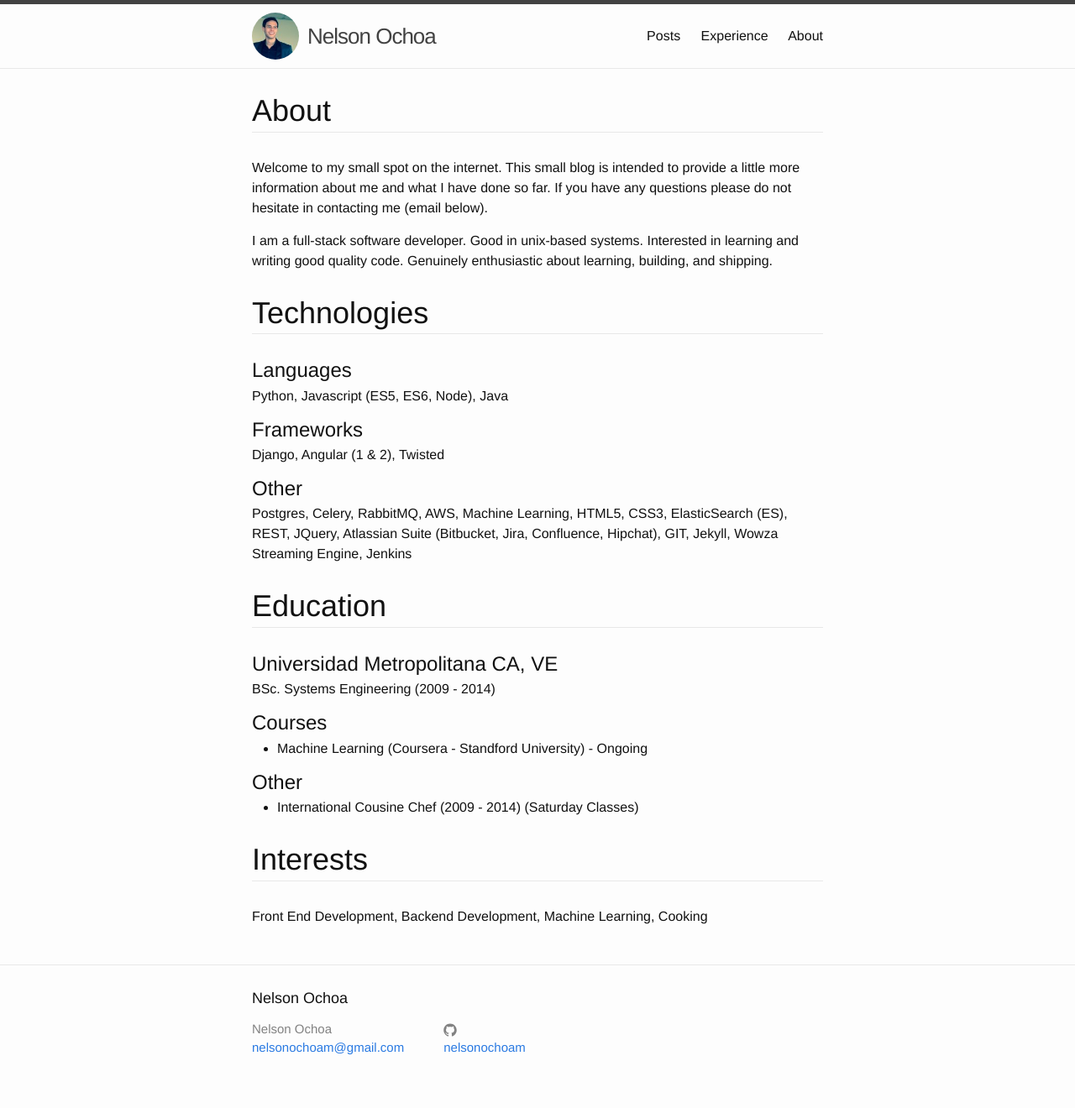
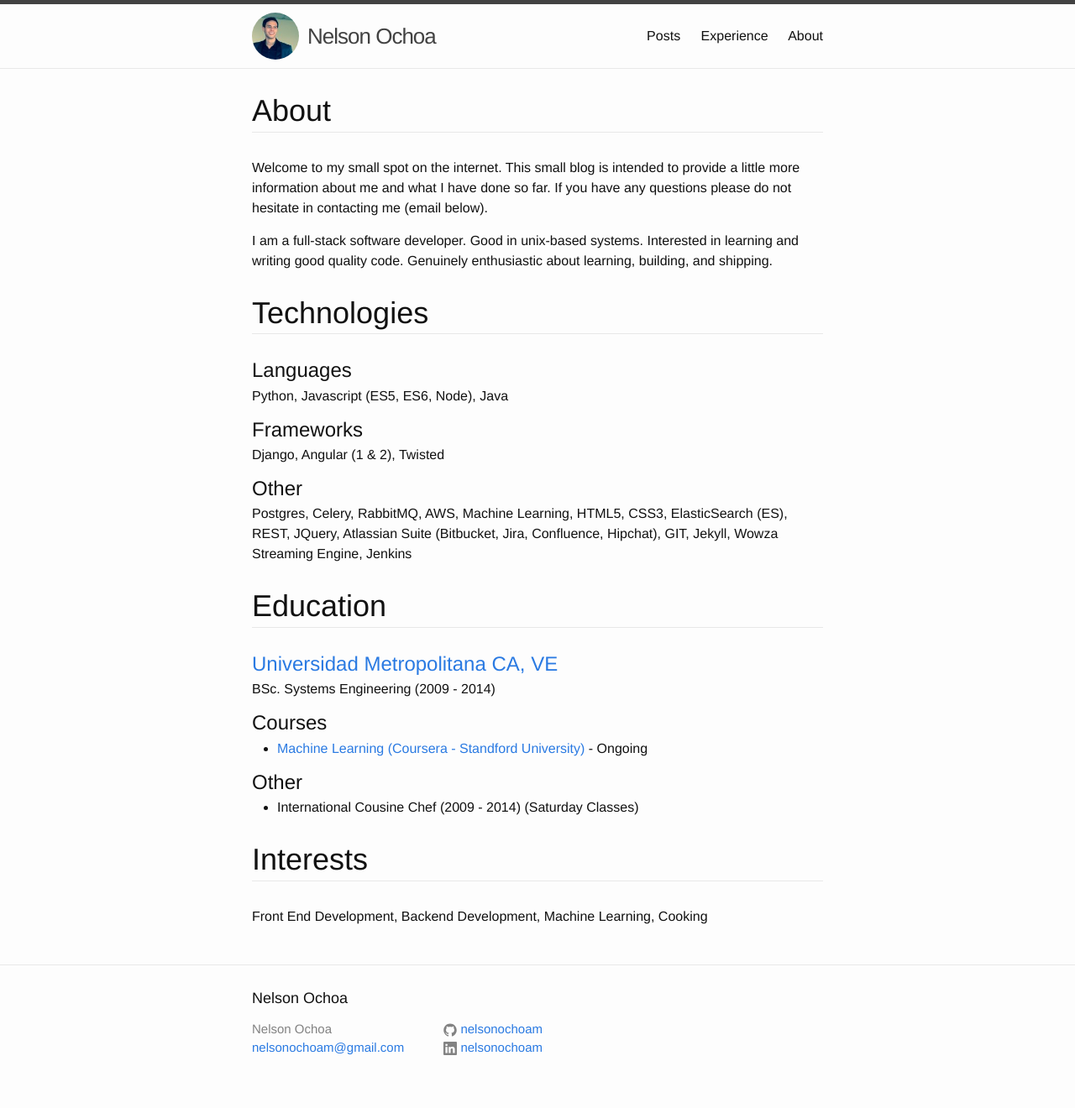
Before and after one commit to Nelsonochoam/nelsonochoam.github.io, a Jekyll site: the page built from index.html, in a window 1280 px wide. Shown: the whole page at 84% size. Built offline with Jekyll 4.4.1, drawn with Linux system fonts in a browser that asks for light colours.

Commit message:
added linked in link

```diff
--- a/_includes/footer.html
+++ b/_includes/footer.html
@@ -19,6 +19,11 @@
             {% include icon-github.html username=site.github_username %}
           </li>
           {% endif %}
+          {% if site.linkedin_username %}
+          <li>
+            {% include icon-linkedin.html username=site.linkedin_username %}
+          </li>
+          {% endif %}
         </ul>
       </div>
 
--- /dev/null
+++ b/_includes/icon-linkedin.html
@@ -0,0 +1 @@
+<a href="https://ca.linkedin.com/in/{{ include.username }}"><span class="icon icon--github">{% include icon-linkedin.svg %}</span><span class="username">{{ include.username }}</span></a>
--- a/index.html
+++ b/index.html
@@ -26,13 +26,13 @@ title: About
 
 <h1 class="about-sec">Education</h1>
 <section>
-  <h3>Universidad Metropolitana CA, VE</h3>
+  <h3><a href="http://www.unimet.edu.ve/">Universidad Metropolitana CA, VE</a></h3>
   <p>BSc. Systems Engineering (2009 - 2014)</p>
 
   <h3>Courses</h3>
   <ul>
     <li>
-        Machine Learning (Coursera - Standford University) - Ongoing
+        <a href="https://www.coursera.org/learn/machine-learning/home/welcome">Machine Learning (Coursera - Standford University) </a> - Ongoing
     </li>
   </ul>
 
--- a/static/css/main.scss
+++ b/static/css/main.scss
@@ -82,6 +82,10 @@ h2, h3 {
   margin: 10px 0 50px 0;
 }
 
+.social-media-list {
+  width: 150px;
+}
+
 .company, .about-sec {
   margin-top: 30px;
 }
```
Also changed, not shown: _includes/icon-linkedin.svg (added).
